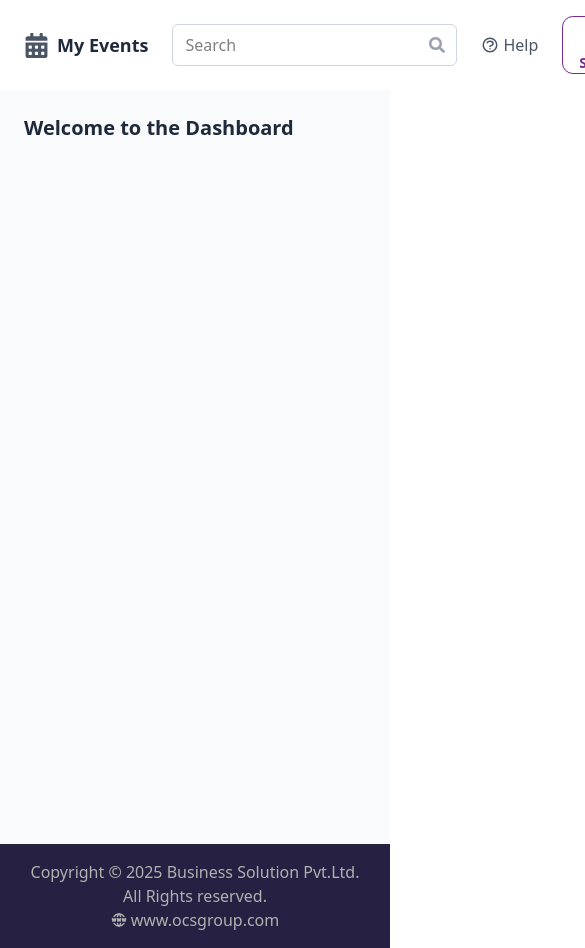
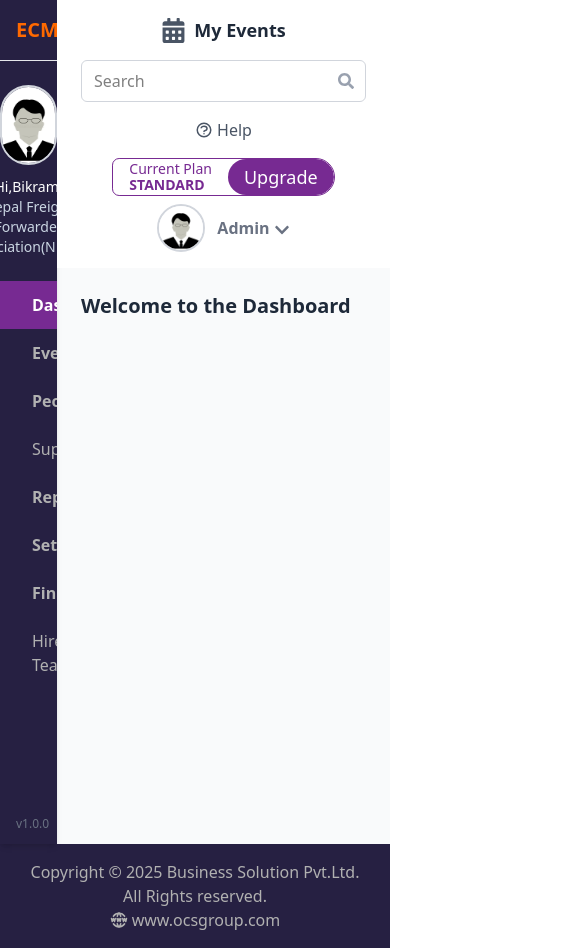
Before and after one commit to koiraladarwin/ecmsadminpage, a React (Vite) app: page / in a window 390 px wide. Shown: the top 948 px of the page, 585 px wide, since content can reach past the window. Built offline with nearby package versions, Linux system fonts and the light colour scheme.

Commit message:
feat: made the header reponsive and add link in footer

```diff
--- a/src/features/dashboard/components/Footer.jsx
+++ b/src/features/dashboard/components/Footer.jsx
@@ -7,8 +7,9 @@ function Footer() {
     <footer className="bg-[var(--color-sidebar-bg)] py-4 text-[var(--color-passive-text)] flex flex-col md:flex-row text-center md:text-start justify-between px-6">
       <div>Copyright &copy; {currentYear} Business Solution Pvt.Ltd. All Rights reserved.</div>
       <div className='flex items-center gap-1 justify-center md:justify-start'>
-        <TbWorldWww />
-        <div>www.ocsgroup.com</div> </div>
+        <TbWorldWww size={18} />
+        <div><a href='https://www.ocsgroup.com' target='_blank'> www.ocsgroup.com
+        </a></div> </div>
     </footer>
   );
 }
--- a/src/features/dashboard/components/NavBar.jsx
+++ b/src/features/dashboard/components/NavBar.jsx
@@ -3,8 +3,8 @@ import { FaCalendarAlt, FaChevronDown, FaSearch } from 'react-icons/fa'
 import { HiOutlineQuestionMarkCircle } from 'react-icons/hi'
 const NavBar = () => {
   return (
-    <div className="bg-white px-6 py-4 flex justify-between items-center">
-      <div className="flex items-center gap-6">
+    <div className="bg-white px-6 py-4 flex flex-col lg:flex-row lg:justify-between gap:5 xl:gap-0 items-center">
+      <div className="flex flex-col md:flex-row items-center gap-4 md:gap-6">
         {/* My Events with icon */}
         <div className="flex items-center gap-2 text-lg font-semibold text-gray-800 whitespace-nowrap">
           <FaCalendarAlt className="text-gray-600" size={25} />
@@ -44,14 +44,14 @@ const NavBar = () => {
 
       </div>
       {/* profile part */}
-      <div className="flex w-full justify-end gap-3">
+      <div className="flex w-full justify-center pt-2 lg:pt-0 lg:justify-end gap-3">
         <img
           src="/placeholder.jpg"
           alt="Profile"
           className="w-12 h-12 rounded-full border-2 border-gray-300 bg-gray-100 object-cover"
         />
         <div className='flex items-center gap-1 justify-between'>
-          <button className="text-gray-500  font-semibold">Admin</button>
+          <button className="text-gray-500  font-semibold ">Admin</button>
           <FaChevronDown className='mt-1 text-gray-500' />
         </div>
       </div>
```
